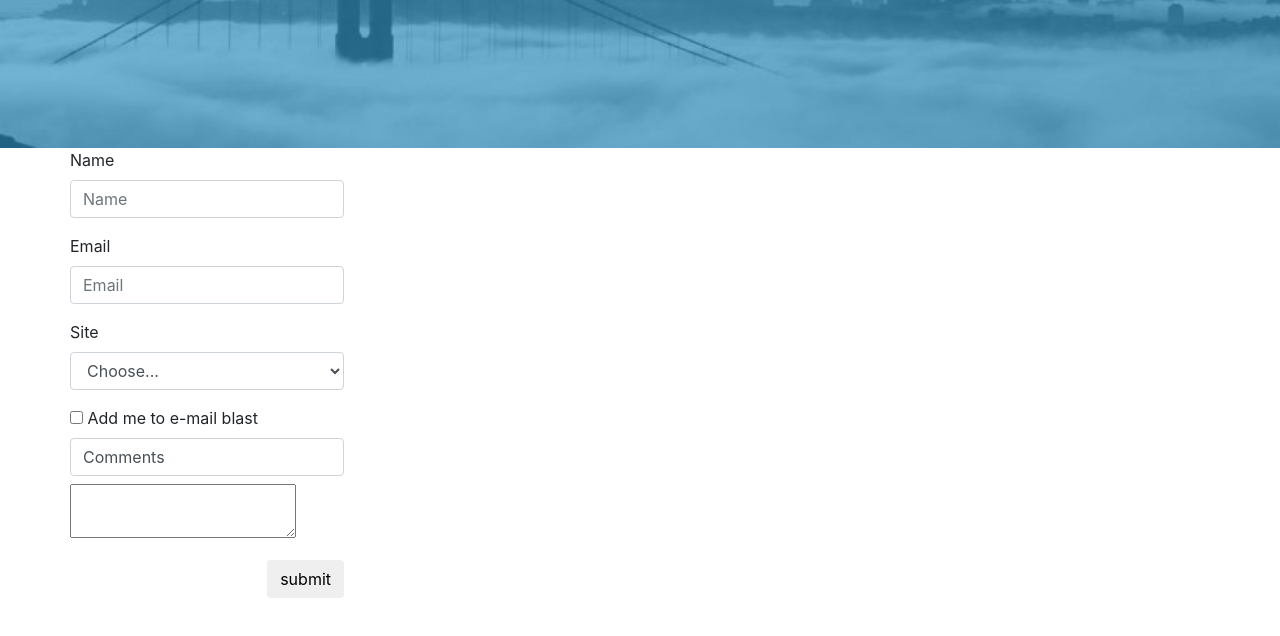
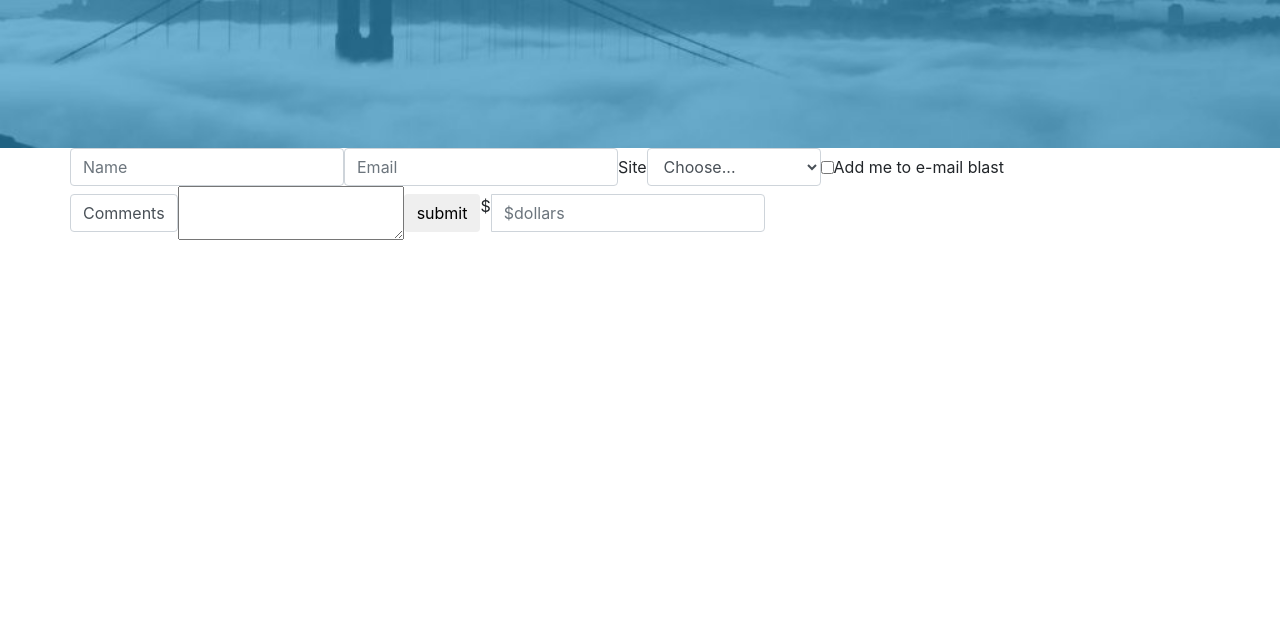
Before and after one commit to Fa2zad/BOOTSTRAP_Tamrin, a plain HTML site: page Forms.html in a window 1280 px wide. Shown: the part 52-688 px from the top of the page. Drawn offline with Linux system fonts and the light colour scheme.

Commit message:
Work on Forms

```diff
--- a/Forms.html
+++ b/Forms.html
@@ -26,15 +26,16 @@
       <div class="row">
         <section class="col-xs-12">
 
-          <form>
-            <div class="form-group">
-                <label for="inputName">Name</label>
+          <form class="form-inline">
+            <div class="form-group has-warninig has-feedback">
+                <label for="inputName" class="sr-only">Name</label>
                 <input class="form-control" type="text" id="inputName"
                   placeholder="Name">
+                  <span class="glyphicon glyphicon-ok form-control-feedback"></span>
             </div>
 
             <div class="form-group">
-                <label for="inputEmail">Email</label>
+                <label for="inputEmail" class="sr-only">Email</label>
                 <input class="form-control" type="email" id="inputEmail"
                   placeholder="Email">
             </div>
@@ -63,6 +64,14 @@
 
 
             <input class="btn btn-defaul pull-right float-right" type="submit" value="submit">
+
+
+            <div class="form-grop">
+              <div class="input-group">
+                <span class="input-group-addon">$</span>
+                <input class="form-control" id="inputDollars" placeholder="$dollars" type="text">
+              </div>
+            </div>
           </form>
 
 
```
